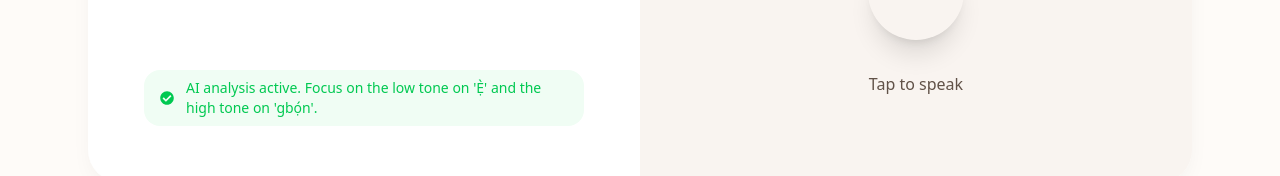
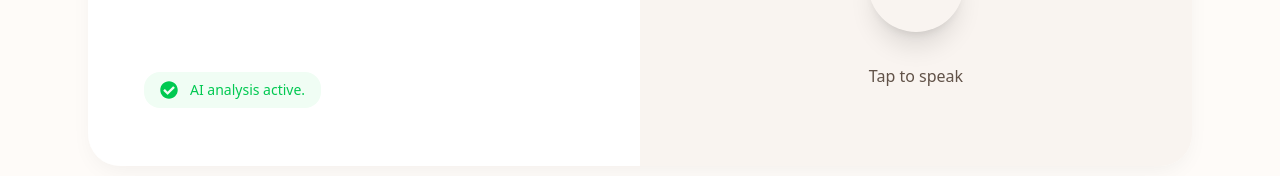
Before and after one commit to khomohzie/afrolingo, a Next.js app in the folder frontend/: page /practice in a window 1280 px wide. Shown: the part 575-751 px from the top of the page. Built offline with nearby package versions, Linux system fonts and the light colour scheme; no server answers.

Commit message:
chore: removal of tone descrip.

```diff
--- a/frontend/src/pages/practice.tsx
+++ b/frontend/src/pages/practice.tsx
@@ -22,7 +22,6 @@ interface PhraseData {
   targetPhrase: string;
   translation: string;
   language: string;
-  toneFocus: string;
 }
 
 interface FeatureCardProps {
@@ -36,7 +35,6 @@ const CURRENT_PHRASE: PhraseData = {
   targetPhrase: "Ẹ̀gbọ́n mi",
   translation: '"My older sibling" (Yoruba)',
   language: "Yoruba",
-  toneFocus: "low tone on 'Ẹ̀' and the high tone on 'gbọ́n'",
 };
 
 const DEFAULT_WAVE_HEIGHTS = [
@@ -364,7 +362,6 @@ export default function PracticePage() {
                 audioBase64: base64Audio,
                 language: CURRENT_PHRASE.language,
                 targetPhrase: CURRENT_PHRASE.targetPhrase,
-                toneFocus: CURRENT_PHRASE.toneFocus,
               }),
             });
 
@@ -497,7 +494,7 @@ export default function PracticePage() {
 
               <div className="flex items-center gap-3 text-sm font-medium text-green-500 bg-green-50 w-fit px-4 py-2 rounded-lg">
                 <FaCheckCircle className="text-lg" />
-                AI analysis active. Focus on the {CURRENT_PHRASE.toneFocus}.
+                AI analysis active.
               </div>
             </div>
 
```
